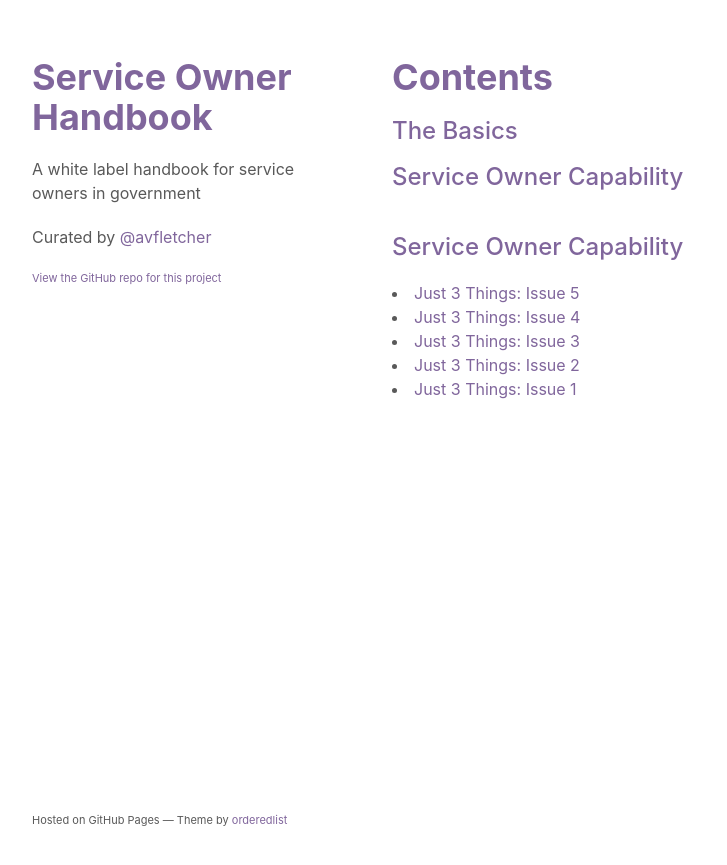
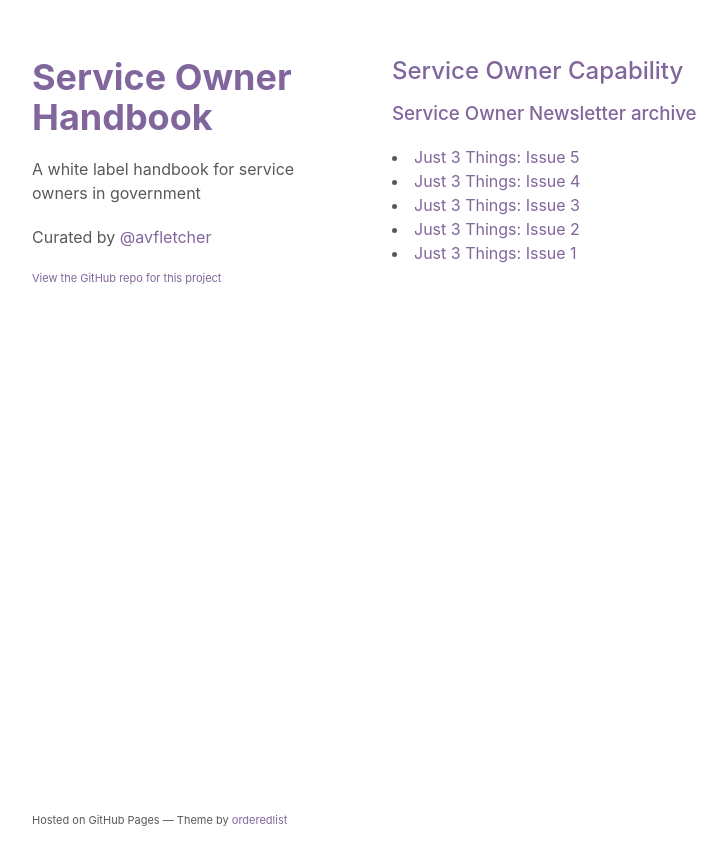
Before and after one commit to audreefletcher/service_owner_handbook, a Jekyll site: the page built from capability.html, in a window 1280 px wide. Shown: the top 865 px of the page, without its empty margins (178-905 px from the left). Built offline with Jekyll 4.4.1, drawn with Linux system fonts in a browser that asks for light colours.

Commit message:
changed some headers

```diff
--- a/capability.html
+++ b/capability.html
@@ -1,11 +1,10 @@
 ---
 title: capability
 ---
-      <h1>Contents</h1>
-      <h2>The Basics</h2>
+
       <h2>Service Owner Capability</h2>
-      <br>
-      <h2>Service Owner Capability</h2>
+
+      <h3>Service Owner Newsletter archive</h3>
       {% for post in site.posts %}
       <li>
         <a href="{{ post.url | relative_url }}">{{ post.title }}</a>
```
Also changed, not shown: 2020-08-01-template.html (+2 -5 lines).
